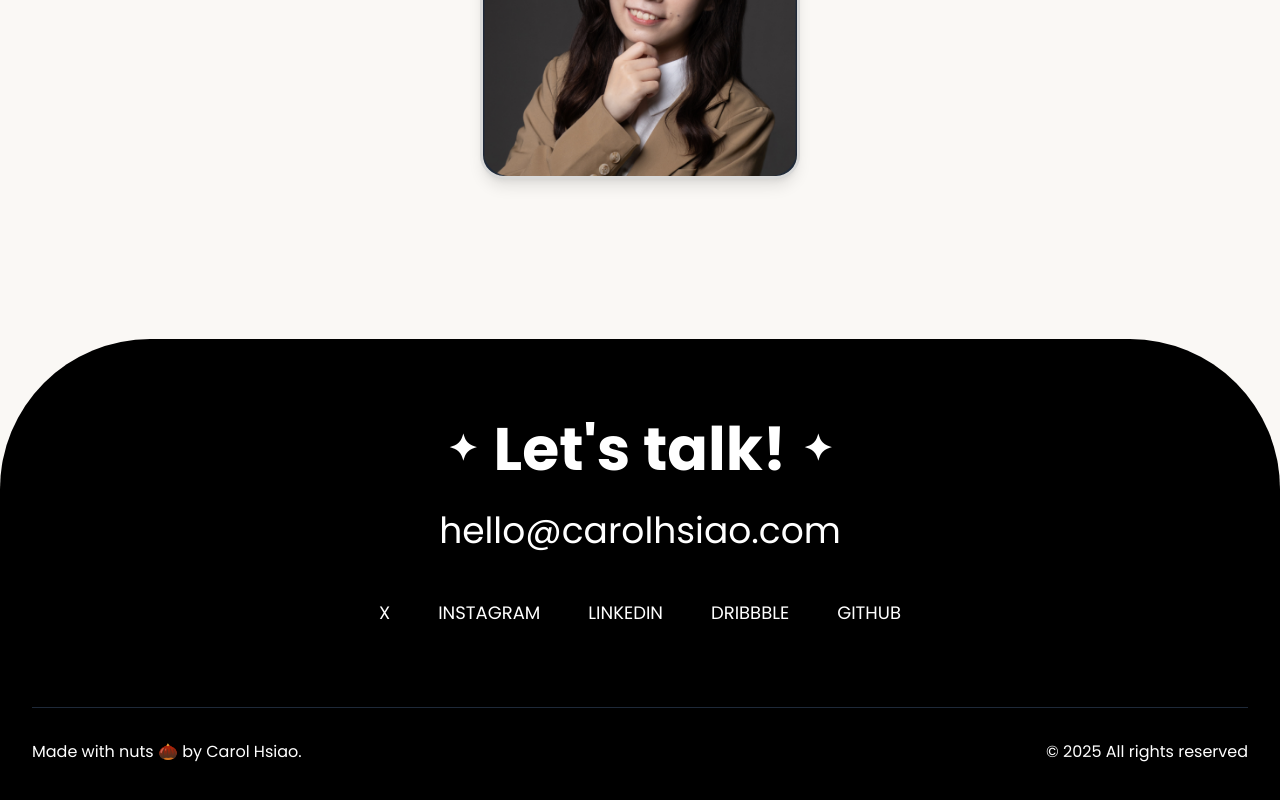
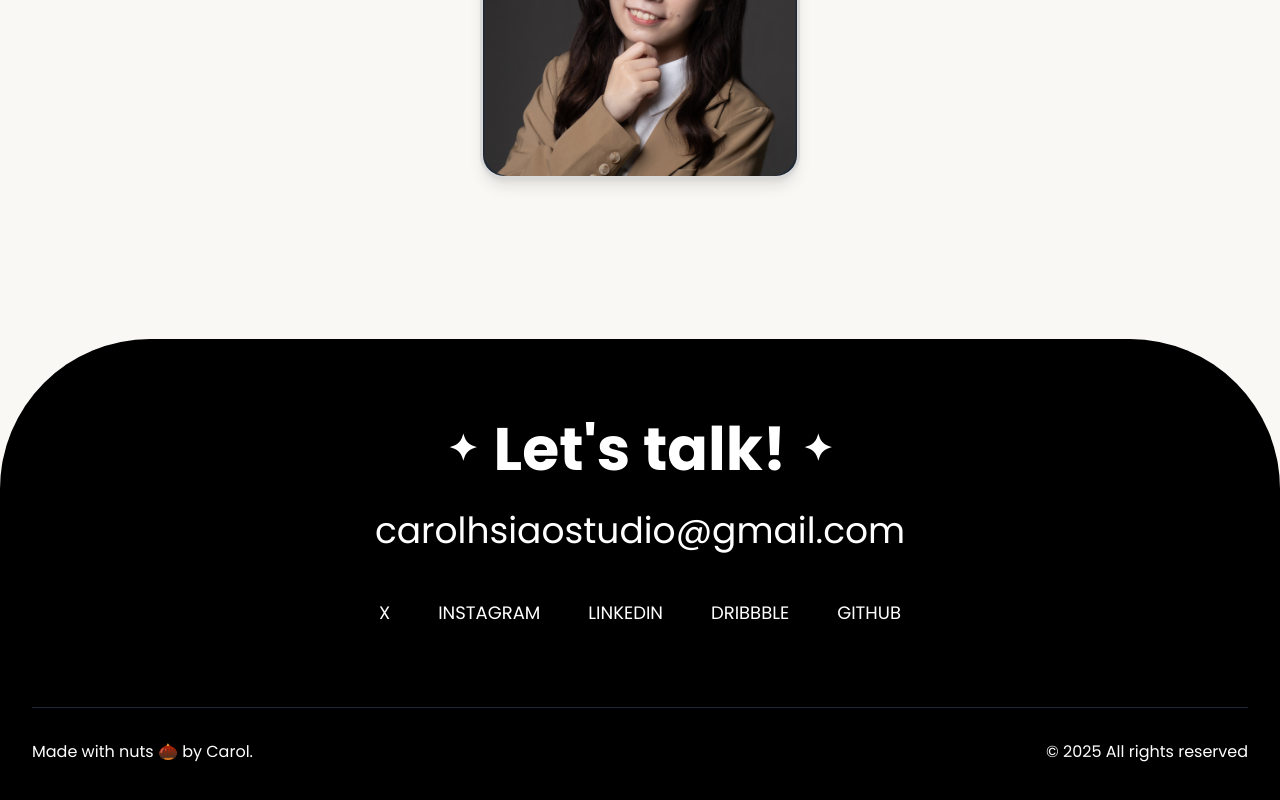
Before and after one commit to carolhsiaoo/Portfolio-planets, a Next.js app: page / in a window 1280 px wide. Shown: the part 2076-2876 px from the top of the page. Built offline with nearby package versions, Linux system fonts and the light colour scheme; no server answers.

Commit message:
Update Footer component to change contact email and simplify attribution text for a cleaner presentation.

```diff
--- a/components/Footer.tsx
+++ b/components/Footer.tsx
@@ -12,10 +12,10 @@ const Footer = memo(function Footer() {
             <span className="text-3xl sm:text-4xl">✦</span>
           </h2>
           <a
-            href="mailto:hello@carolhsiao.com"
+            href="mailto:carolhsiaostudio@gmail.com"
             className="text-2xl sm:text-3xl md:text-4xl hover:opacity-70 transition-opacity"
           >
-            hello@carolhsiao.com
+            carolhsiaostudio@gmail.com
           </a>
         </div>
 
@@ -65,7 +65,7 @@ const Footer = memo(function Footer() {
 
         {/* Bottom row */}
         <div className="flex justify-between items-center text-xs sm:text-sm lg:text-base border-t border-gray-800 pt-8">
-          <div>Made with nuts 🌰 by Carol Hsiao.</div>
+          <div>Made with nuts 🌰 by Carol.</div>
           <div className="text-right">© 2025 All rights reserved</div>
         </div>
       </div>
```
